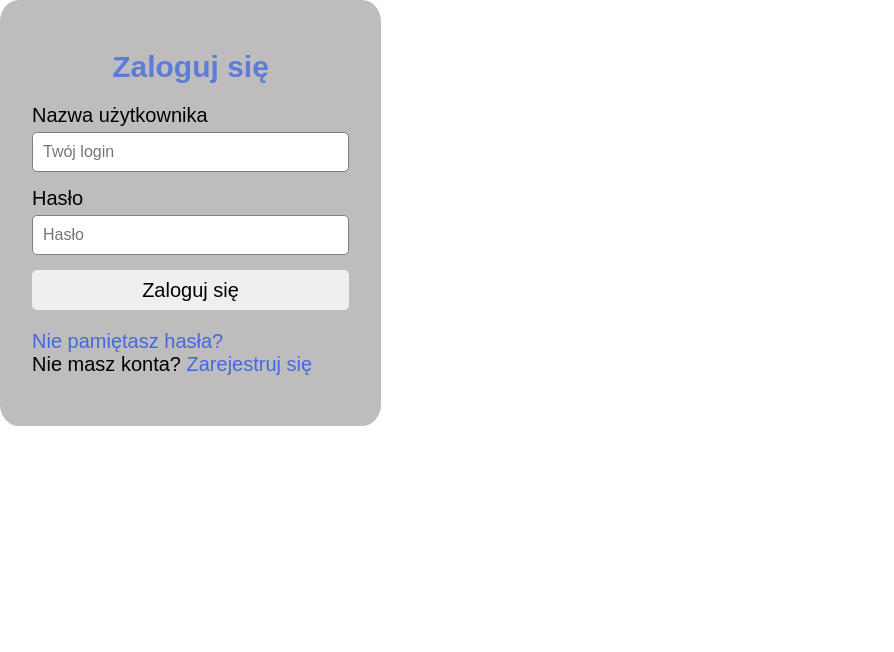
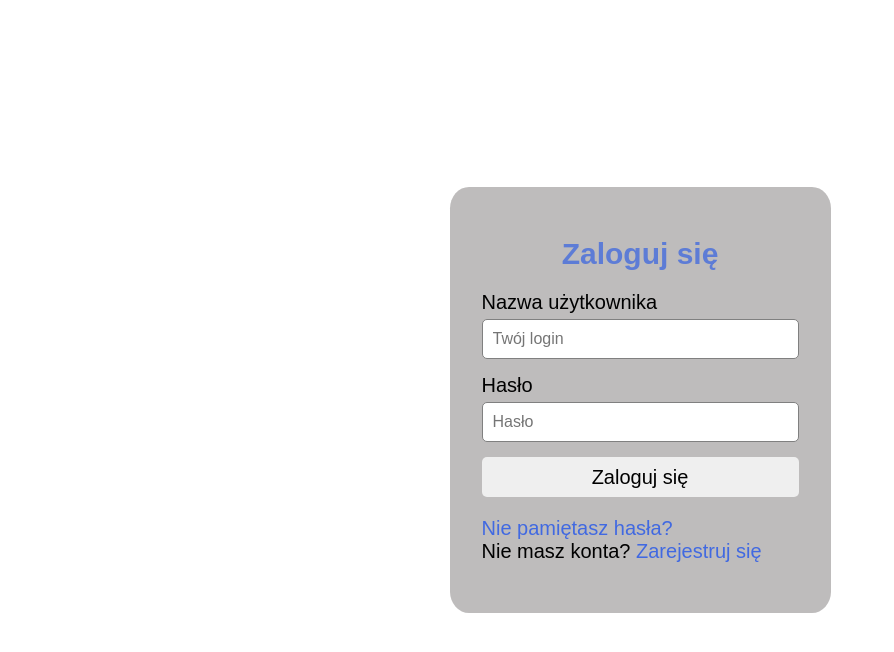
Before and after one commit to StudentDSW/projectgroup, a React (Vite) app in the folder frontend/app/: page / in a window 1280 px wide. Shown: the top 652 px of the page, without its empty margins (0-894 px from the left). Built offline with nearby package versions, Linux system fonts and the light colour scheme.

Commit message:
poprawione wysrodkowanie formularzy

```diff
--- a/frontend/app/src/components/Dashboard.jsx
+++ b/frontend/app/src/components/Dashboard.jsx
@@ -16,7 +16,7 @@ export const Dashboard = () => {
         return;
       }
       try {
-        const response = await fetch("http://localhost:8000/group/all", {
+        const response = await fetch("http://localhost:8000/group/mygroups", {
           headers: {
             Authorization: `Bearer ${token}`,
           },
--- a/frontend/app/src/components/Login.jsx
+++ b/frontend/app/src/components/Login.jsx
@@ -1,12 +1,11 @@
-
 import { useState } from "react";
 import "./login.css";
-import { Link, useNavigate } from 'react-router-dom';
+import { Link, useNavigate } from "react-router-dom";
 
 export const Login = () => {
   const [formData, setFormData] = useState({
-    username: '',
-    password: ''
+    username: "",
+    password: "",
   });
 
   const [errors, setErrors] = useState({});
@@ -14,9 +13,9 @@ export const Login = () => {
 
   const handleChange = (e) => {
     const { name, value } = e.target;
-    setFormData(prev => ({
+    setFormData((prev) => ({
       ...prev,
-      [name]: value
+      [name]: value,
     }));
   };
 
@@ -42,17 +41,17 @@ export const Login = () => {
 
     fetch("http://localhost:8000/user/login", {
       method: "POST",
-      body: loginData
+      body: loginData,
     })
-      .then(res => {
+      .then((res) => {
         if (!res.ok) {
-          return res.json().then(data => {
+          return res.json().then((data) => {
             throw new Error(data.detail || "Błąd logowania");
           });
         }
         return res.json();
       })
-      .then(data => {
+      .then((data) => {
         console.log("Zalogowano:", data);
         localStorage.setItem("username", data.username);
         localStorage.setItem("access_token", data.access_token);
@@ -63,12 +62,13 @@ export const Login = () => {
         console.error("Błąd:", err.message);
         setErrors((prev) => ({
           ...prev,
-          login: "Nieprawidłowa nazwa użytkownika lub hasło"
+          login: "Nieprawidłowa nazwa użytkownika lub hasło",
         }));
       });
   };
 
   return (
+    <div className="body">
       <div className="wrapper">
         <form onSubmit={handleSubmit}>
           <h2>Zaloguj się</h2>
@@ -80,7 +80,9 @@ export const Login = () => {
               placeholder="Twój login"
               onChange={handleChange}
             />
-          {errors.username && <span className="errors">{errors.username}</span>}
+            {errors.username && (
+              <span className="errors">{errors.username}</span>
+            )}
           </div>
           <div className="form-box">
             <label htmlFor="password">Hasło</label>
@@ -90,7 +92,9 @@ export const Login = () => {
               placeholder="Hasło"
               onChange={handleChange}
             />
-          {errors.password && <span className="errors">{errors.password}</span>}
+            {errors.password && (
+              <span className="errors">{errors.password}</span>
+            )}
             {errors.login && <span className="errors">{errors.login}</span>}
           </div>
           <button type="submit" className="buttons login__button">
@@ -107,5 +111,6 @@ export const Login = () => {
           </div>
         </form>
       </div>
+    </div>
   );
 };
--- a/frontend/app/src/components/Registration.jsx
+++ b/frontend/app/src/components/Registration.jsx
@@ -96,6 +96,7 @@ export const Registration = () => {
 
   return (
     <>
+      <div className="body">
         <div className="wrapper">
           <form onSubmit={handleSubmit}>
             <h2>Zarejestruj się</h2>
@@ -180,6 +181,7 @@ export const Registration = () => {
             </button>
           </div>
         )}
+      </div>
     </>
   );
 };
--- a/frontend/app/src/components/login.css
+++ b/frontend/app/src/components/login.css
@@ -3,6 +3,14 @@
 	padding: 0;
 	box-sizing: border-box;
 	font-family: sans-serif;
+}
+
+.body {
+	width: 100%;
+	height: 100vh;
+	display: flex;
+	justify-content: center;
+	align-items: center;
 }
 
 .wrapper {
--- a/frontend/app/src/components/registration.css
+++ b/frontend/app/src/components/registration.css
@@ -2,6 +2,14 @@
 	margin: 0;
 	padding: 0;
 	box-sizing: border-box;
+}
+
+.body {
+	width: 100%;
+	height: 100vh;
+	display: flex;
+	justify-content: center;
+	align-items: center;
 }
 
 .create-account__popup {
```
Lines whose indentation alone changed are shown as unchanged.
